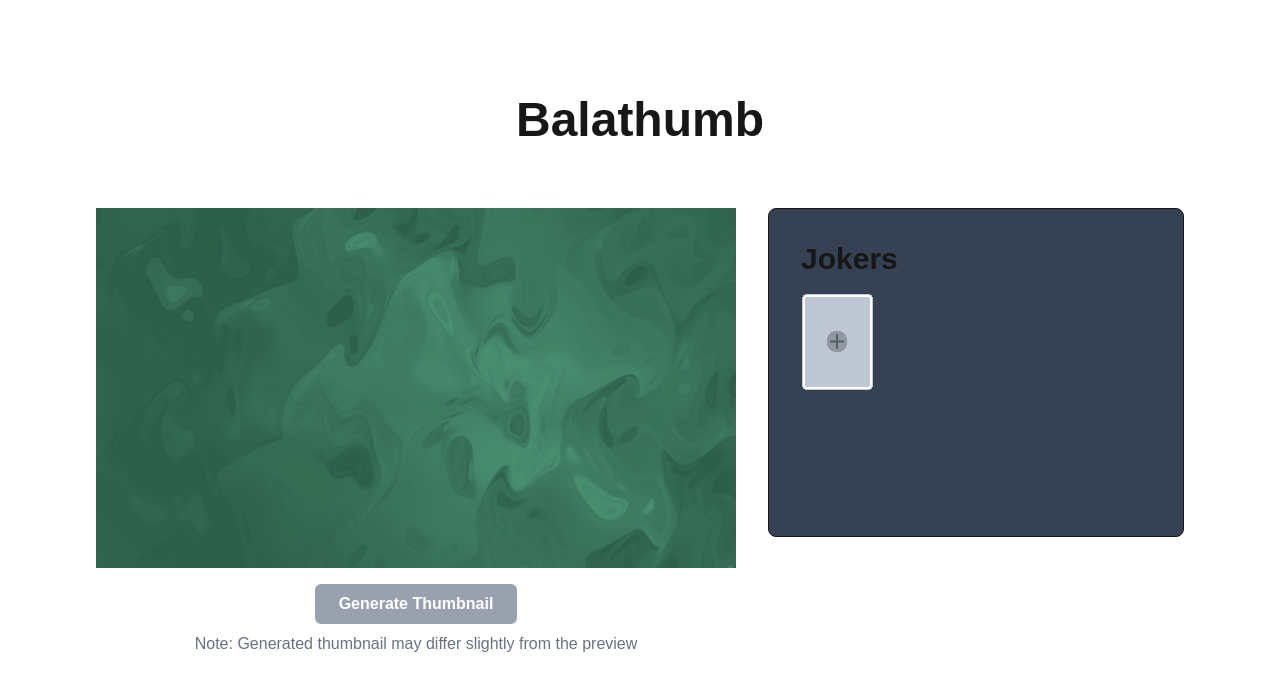
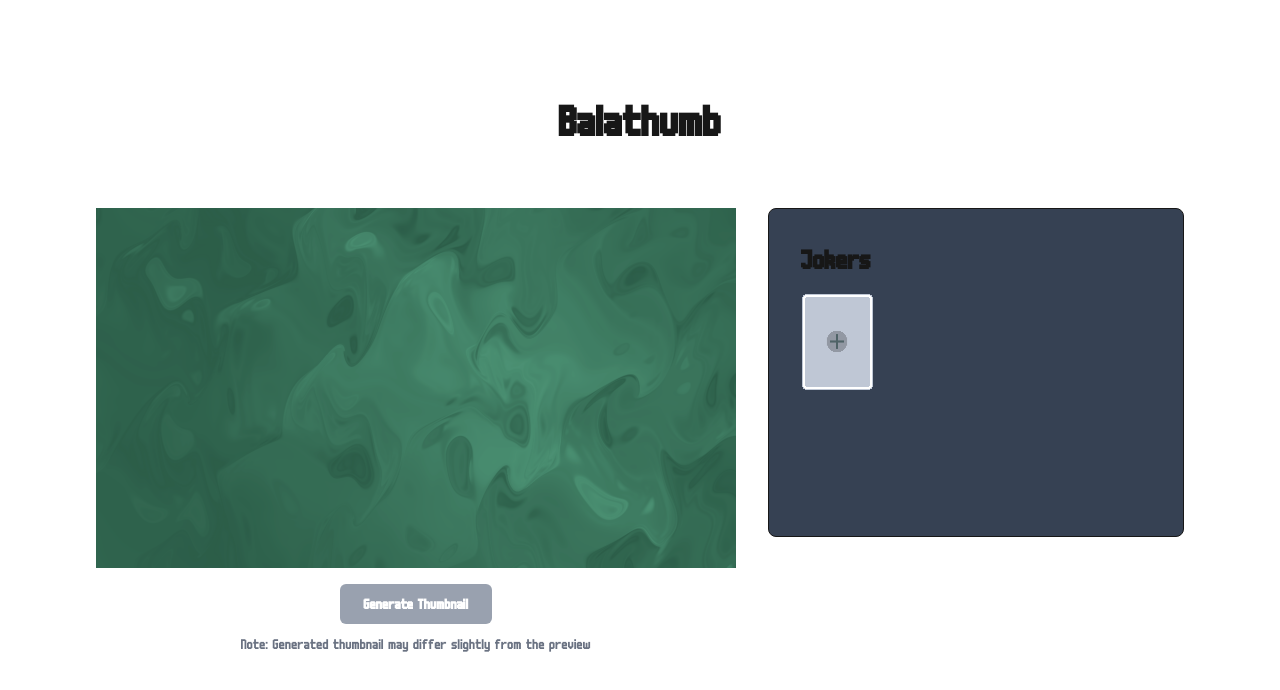
Before and after one commit to AlexTheJPEG/balathumb, a Next.js app: page / in a window 1280 px wide. Shown: the top 690 px of the page. Built offline with nearby package versions, Linux system fonts and the light colour scheme.

Commit message:
Use Balatro font

```diff
--- a/app/components/JokerSelector.tsx
+++ b/app/components/JokerSelector.tsx
@@ -109,7 +109,7 @@ const JokerSelector: React.FC<JokerSelectorProps> = ({ isVisible, onSelect, onCl
                                 </div>
                                 <div className="mt-1 sm:mt-2 flex h-[43px] w-full items-start justify-center overflow-hidden">
                                     <p
-                                        className="w-full px-1 text-center text-xs sm:text-sm py-1 sm:py-2"
+                                        className="w-full px-1 text-center text-xs sm:text-lg py-1 sm:py-2"
                                         title={joker.name}
                                     >
                                         {joker.name}
--- a/app/globals.css
+++ b/app/globals.css
@@ -3,6 +3,13 @@
 :root {
     --background: #ffffff;
     --foreground: #171717;
+}
+
+@font-face {
+    font-family: "m6x11";
+    src: url("/fonts/m6x11plus.ttf") format("truetype");
+    font-weight: normal;
+    font-style: normal;
 }
 
 @theme inline {
@@ -22,5 +29,5 @@
 body {
     background: var(--background);
     color: var(--foreground);
-    font-family: Arial, Helvetica, sans-serif;
+    font-family: "m6x11", Arial, Helvetica, sans-serif;
 }
```
Also changed, not shown: public/fonts/m6x11plus.ttf (added).
